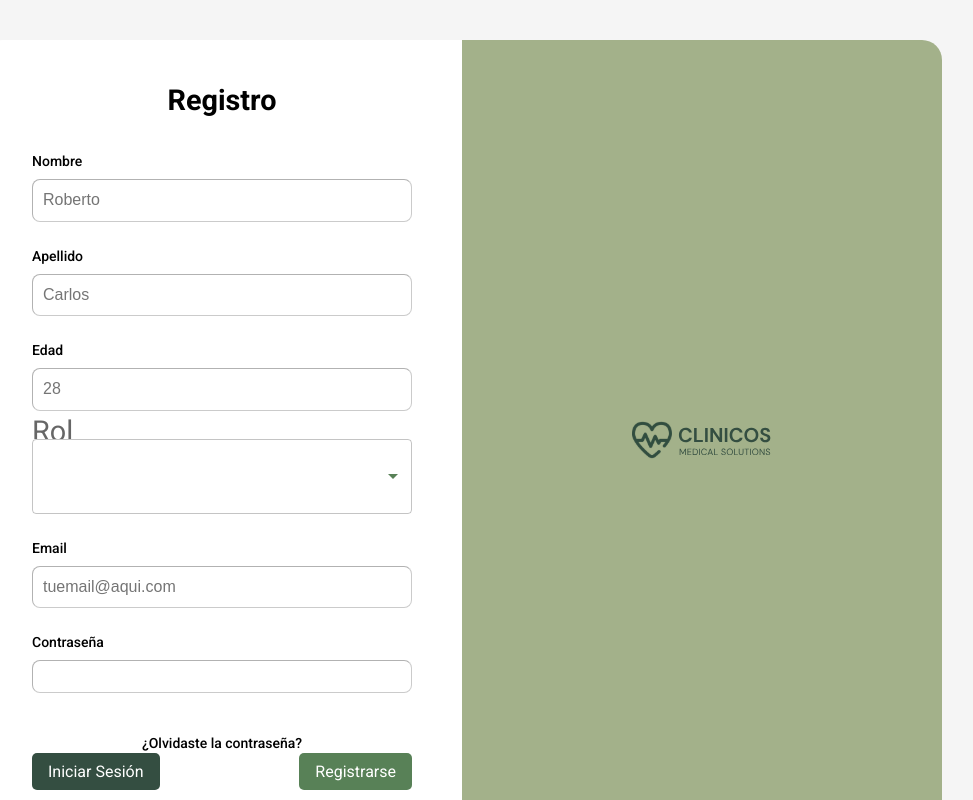
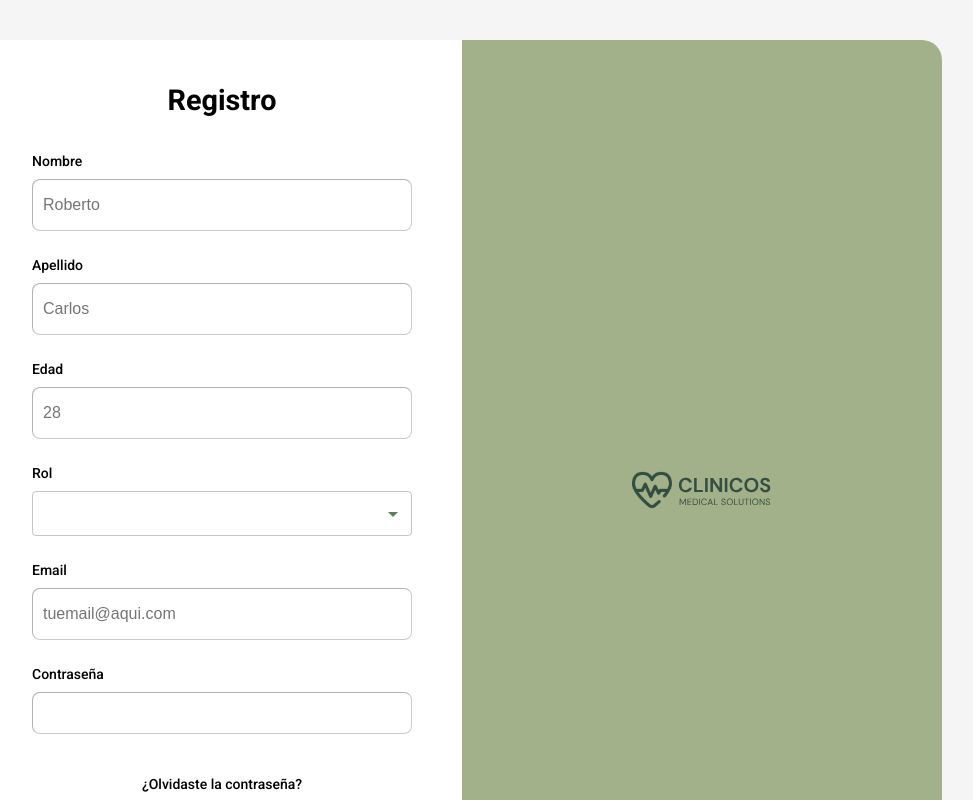
Before and after one commit to No-Country/C7-G20-T-Java-React, a React app in the folder Client/: page /#/register in a window 1280 px wide. Shown: the top 800 px of the page, without its empty margins (178-1151 px from the left). Built offline with nearby package versions, Linux system fonts and the light colour scheme.

Commit message:
feat: create a SelectInput and implement in register

```diff
--- /dev/null
+++ b/Client/src/components/SelectInput.jsx
@@ -0,0 +1,38 @@
+import { Box, MenuItem, Select } from '@mui/material';
+import { forwardRef } from 'react';
+import PropTypes from 'prop-types';
+import Label from './Label';
+import { THEME } from '../theme/theme';
+
+const SelectInput = forwardRef(
+	({ onChange, onBlur, name, label, options }, ref) => (
+		<Box width='100%'>
+			<Label label={label} />
+			<Select
+				name={name}
+				ref={ref}
+				onChange={onChange}
+				onBlur={onBlur}
+				defaultValue=''
+				fullWidth
+				sx={{ height: '45px', ...THEME.typography.subtitle1 }}
+			>
+				{options.map((option, index) => (
+					<MenuItem value={index} key={index} sx={{ fontSize: '16px' }}>
+						{option}
+					</MenuItem>
+				))}
+			</Select>
+		</Box>
+	)
+);
+
+SelectInput.propTypes = {
+	onChange: PropTypes.any,
+	onBlur: PropTypes.any,
+	name: PropTypes.string,
+	label: PropTypes.string,
+	options: PropTypes.array,
+};
+
+export default SelectInput;
--- a/Client/src/components/index.js
+++ b/Client/src/components/index.js
@@ -1,3 +1,4 @@
 export { default as Header } from './Header';
 export { default as Label } from './Label';
 export { default as Layout } from './Layout';
+export { default as SelectInput } from './SelectInput';
--- a/Client/src/pages/Register/index.jsx
+++ b/Client/src/pages/Register/index.jsx
@@ -1,16 +1,7 @@
-import {
-	Container,
-	Grid,
-	Typography,
-	Box,
-	Button,
-	InputLabel,
-	Select,
-	MenuItem,
-} from '@mui/material';
+import { Container, Grid, Typography, Box, Button } from '@mui/material';
 import { THEME } from '../../theme/theme';
 import Logo from '../../assets/logo';
-import { Label } from '../../components';
+import { Label, SelectInput } from '../../components';
 import { useForm } from 'react-hook-form';
 import { useNavigate } from 'react-router-dom';
 
@@ -21,17 +12,16 @@ const nameValidation = /^[a-z ,.'-]+$/i;
 
 const ageValidation = /^[0-9]*$/;
 
-const roles = ['Administrado', 'Doctor', 'Paciente'];
+const roles = ['Administrador', 'Doctor', 'Paciente'];
 
 const Register = () => {
 	const {
 		register,
 		handleSubmit,
-		watch,
 		formState: { errors },
 	} = useForm();
 
-	const onSubmit = (data) => console.log(data);
+	const onSubmit = (data) => console.log({ data });
 
 	const navigate = useNavigate();
 
@@ -40,8 +30,6 @@ const Register = () => {
 	};
 
 	const countErrors = Object.keys(errors).length;
-
-	const roleSelected = watch('role');
 
 	return (
 		<Container
@@ -55,7 +43,7 @@ const Register = () => {
 		>
 			<Grid
 				container
-				height={countErrors ? 800 + 20 * countErrors : 800}
+				height={countErrors ? 900 + 20 * countErrors : 900}
 				justifyContent='center'
 				alignItems='center'
 			>
@@ -194,21 +182,13 @@ const Register = () => {
 							</p>
 						)}
 
-						<InputLabel id='demo-simple-select-helper-label'>Rol</InputLabel>
-						<Select
-							labelId='demo-simple-select-helper-label'
-							id='demo-simple-select-helper'
+						<SelectInput
+							name='role'
 							label='Rol'
-						>
-							<MenuItem value=''>
-								<em>None</em>
-							</MenuItem>
-							{roles.map((rol, index) => (
-								<MenuItem key={index} value={rol}>
-									{rol}
-								</MenuItem>
-							))}
-						</Select>
+							{...register('role', { required: 'Elige un rol.' })}
+							aria-invalid={errors.role ? 'true' : 'false'}
+							options={roles}
+						/>
 						{errors.role && (
 							<p
 								role='alert'
@@ -310,7 +290,7 @@ const Register = () => {
 						>
 							<Button
 								type='button'
-								variant='contained'
+								variant='outlined'
 								color='secondary'
 								onClick={handleGoToLogin}
 							>
```
